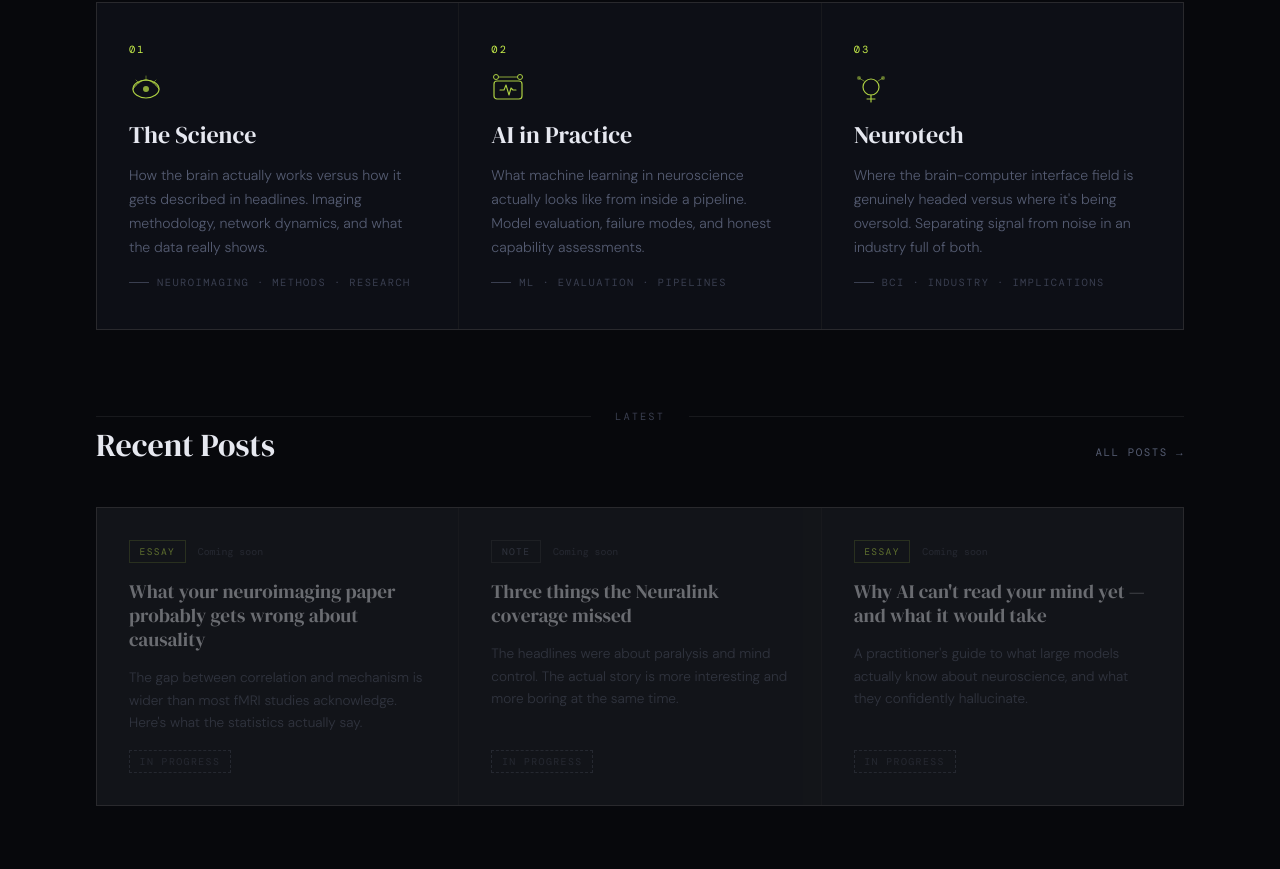
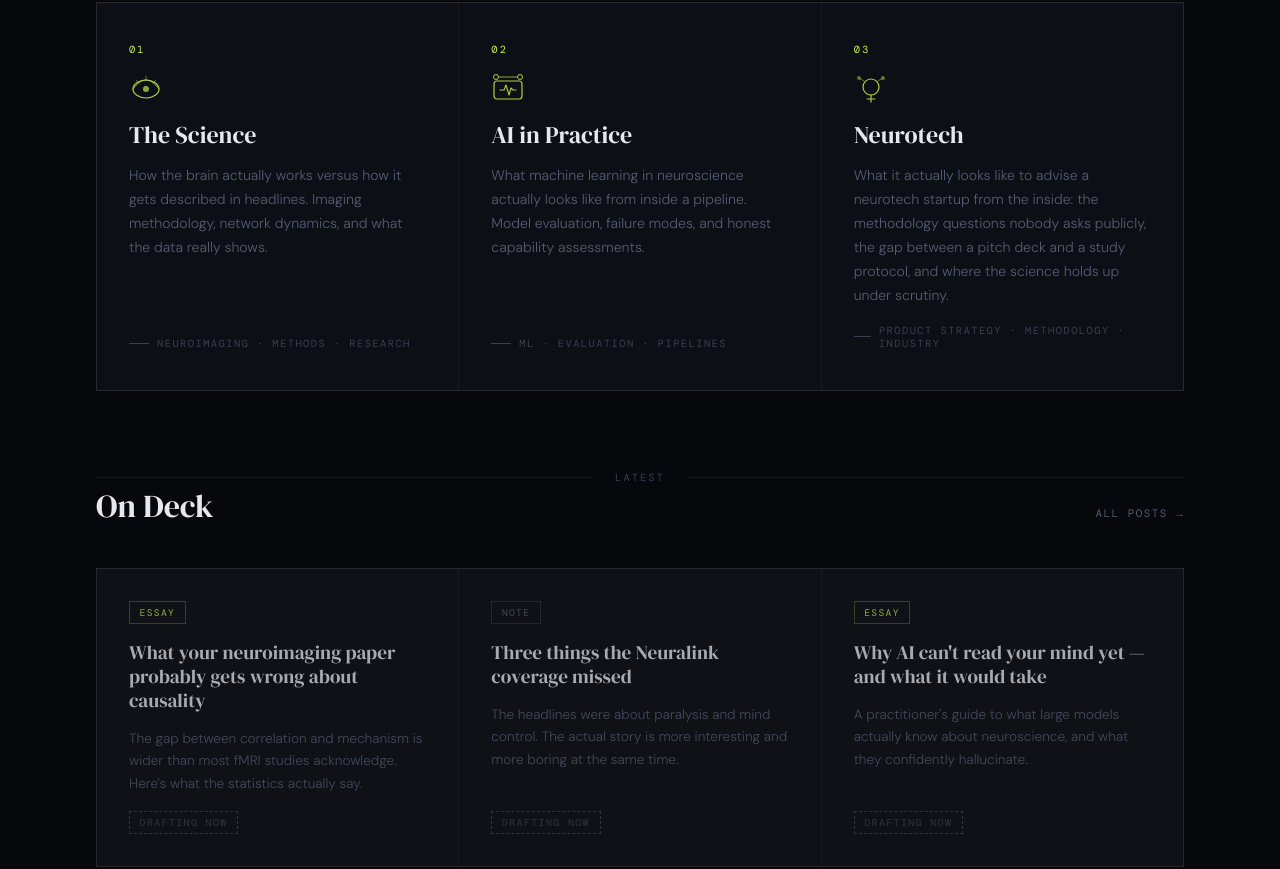
Before and after one commit to TravisBeckwith/NeuroVersatilist, a plain HTML site: page index.html in a window 1280 px wide. Shown: the part 891-1760 px from the top of the page. Drawn offline with nearby package versions, Linux system fonts and the light colour scheme; a web font is replaced by a local one.

Commit message:
Add files via upload

```diff
--- a/index.html
+++ b/index.html
@@ -114,7 +114,7 @@
     .post-date { font-family:'DM Mono',monospace; font-size:0.62rem; color:var(--muted2); }
     .post-card h4 { font-family:'DM Serif Display',serif; font-size:1.2rem; font-weight:400; line-height:1.25; }
     .post-card p { font-size:0.85rem; color:var(--muted); line-height:1.65; flex:1; }
-    .post-card.coming-soon { opacity:0.4; pointer-events:none; }
+    .post-card.coming-soon { opacity:0.7; }
     .coming-label { font-family:'DM Mono',monospace; font-size:0.62rem; letter-spacing:0.14em; text-transform:uppercase; color:var(--muted2); border:1px dashed var(--muted2); padding:0.25rem 0.6rem; width:fit-content; }
 
     /* ABOUT STRIP */
@@ -226,8 +226,8 @@
       <span class="pillar-num">03</span>
       <svg class="pillar-icon" viewBox="0 0 34 34" fill="none"><circle cx="17" cy="15" r="8" stroke="#c8f04a" stroke-width="1.2"/><path d="M17 23 L17 30" stroke="#c8f04a" stroke-width="1.2" stroke-linecap="round"/><path d="M13 27 L21 27" stroke="#c8f04a" stroke-width="1" stroke-linecap="round"/><path d="M10 9 L5 6" stroke="#c8f04a" stroke-width="0.9" stroke-linecap="round" opacity="0.6"/><path d="M24 9 L29 6" stroke="#c8f04a" stroke-width="0.9" stroke-linecap="round" opacity="0.6"/><circle cx="5" cy="6" r="2" fill="#c8f04a" opacity="0.5"/><circle cx="29" cy="6" r="2" fill="#c8f04a" opacity="0.5"/></svg>
       <h3>Neurotech</h3>
-      <p>Where the brain-computer interface field is genuinely headed versus where it's being oversold. Separating signal from noise in an industry full of both.</p>
-      <span class="pillar-tag">BCI · Industry · Implications</span>
+      <p>What it actually looks like to advise a neurotech startup from the inside: the methodology questions nobody asks publicly, the gap between a pitch deck and a study protocol, and where the science holds up under scrutiny.</p>
+      <span class="pillar-tag">Product Strategy · Methodology · Industry</span>
     </div>
   </div>
 </section>
@@ -236,27 +236,27 @@
 <div class="divider reveal"><div class="divider-line"></div><span class="divider-label">Latest</span><div class="divider-line"></div></div>
 <section class="posts reveal">
   <div class="posts-header">
-    <h2>Recent Posts</h2>
+    <h2>On Deck</h2>
     <a href="/archive">All posts →</a>
   </div>
   <div class="posts-grid">
     <div class="post-card coming-soon">
-      <div class="post-meta"><span class="post-pill lime">Essay</span><span class="post-date">Coming soon</span></div>
+      <div class="post-meta"><span class="post-pill lime">Essay</span></div>
       <h4>What your neuroimaging paper probably gets wrong about causality</h4>
       <p>The gap between correlation and mechanism is wider than most fMRI studies acknowledge. Here's what the statistics actually say.</p>
-      <span class="coming-label">In progress</span>
+      <span class="coming-label">Drafting now</span>
     </div>
     <div class="post-card coming-soon">
-      <div class="post-meta"><span class="post-pill">Note</span><span class="post-date">Coming soon</span></div>
+      <div class="post-meta"><span class="post-pill">Note</span></div>
       <h4>Three things the Neuralink coverage missed</h4>
       <p>The headlines were about paralysis and mind control. The actual story is more interesting and more boring at the same time.</p>
-      <span class="coming-label">In progress</span>
+      <span class="coming-label">Drafting now</span>
     </div>
     <div class="post-card coming-soon">
-      <div class="post-meta"><span class="post-pill lime">Essay</span><span class="post-date">Coming soon</span></div>
+      <div class="post-meta"><span class="post-pill lime">Essay</span></div>
       <h4>Why AI can't read your mind yet — and what it would take</h4>
       <p>A practitioner's guide to what large models actually know about neuroscience, and what they confidently hallucinate.</p>
-      <span class="coming-label">In progress</span>
+      <span class="coming-label">Drafting now</span>
     </div>
   </div>
 </section>
```
